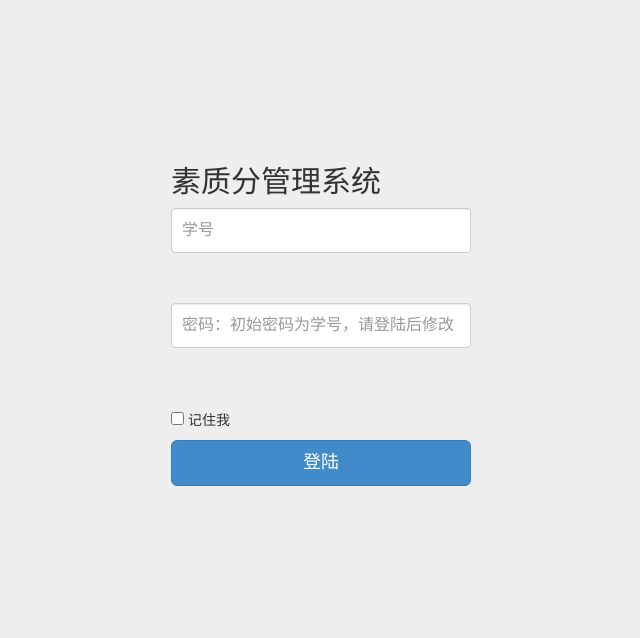
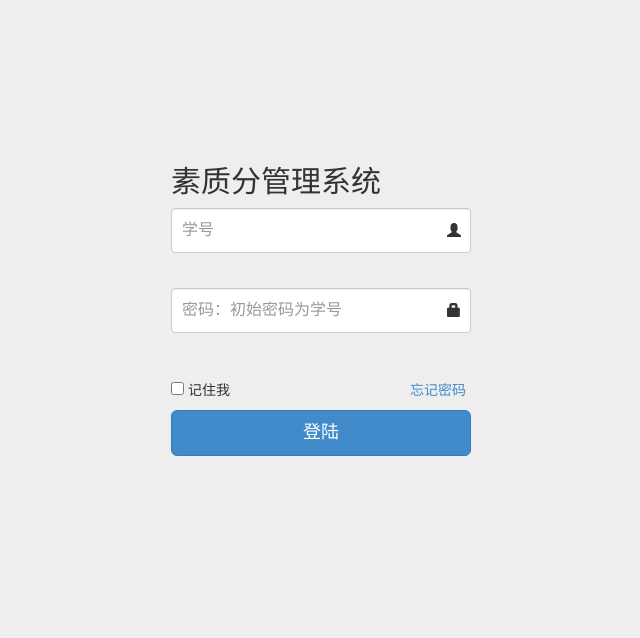
Before and after one commit to hanxiaomax/scorecalcu4ME, a Flask app: page / in a window 1280 px wide. Shown: the top 638 px of the page, without its empty margins (319-959 px from the left). Run offline with Flask 2, Linux system fonts and the light colour scheme; some libraries are stand-ins or nearby versions.

Commit message:
修改了登陆表单的样式

```diff
--- a/app/templates/login.html
+++ b/app/templates/login.html
@@ -101,23 +101,21 @@
       {% endif %}
     {% endwith %}
     <div class="container">
+
       <form action="" method="post" name="login" class="form-signin">
         <h2 class="form-signin-heading">素质分管理系统</h2>
         {{ form.hidden_tag() }}
-        <p>
-        {{ form.username(class='form-control login-field',placeholder='学号') }}<br>
-        {% for error in form.username.errors %}
-          <span style="color: red;">[{{error}}]</span>
-        {% endfor %}<br>
-        </p>
-        <p>
-        {{ form.password(class='form-control login-field',placeholder='密码：初始密码为学号，请登陆后修改') }}<br>
-        {% for error in form.password.errors %}
-          <span style="color: red;">[{{error}}]</span>
-        {% endfor %}<br>
-        </p>
-        <p>{{ form.remember_me }} 记住我</p>
-        <!-- <p><input type="submit" value="登陆"></p> -->
+        <div class="form-group has-feedback">
+            <span class="glyphicon glyphicon-user form-control-feedback" style='padding-top: 5px;'></span>
+            {{ form.username(class='form-control login-field',placeholder='学号') }}<br>
+        </div>
+        <div class="form-group has-feedback">
+            <span class="glyphicon glyphicon-lock form-control-feedback" style='padding-top: 5px;'></span>
+            {{ form.password(class='form-control login-field',placeholder='密码：初始密码为学号') }}<br>
+        </div>
+
+
+        <p>{{ form.remember_me }} 记住我<span style='padding-left: 180px;'><a href="d">忘记密码</a></span></p>
         <button class="btn btn-lg btn-primary btn-block" type="submit">登陆</button>
       </form>
       <div class="push"></div>
--- a/app/views.py
+++ b/app/views.py
@@ -46,7 +46,7 @@ def login():
             else:
                 return redirect("/login/")
         else:
-            flash(u"用户名或密码错误",'error')
+            flash(u"用户名或密码错误")
 
     return render_template('login.html',
                             title=u'机械工程学院素质分管理系统',
```
